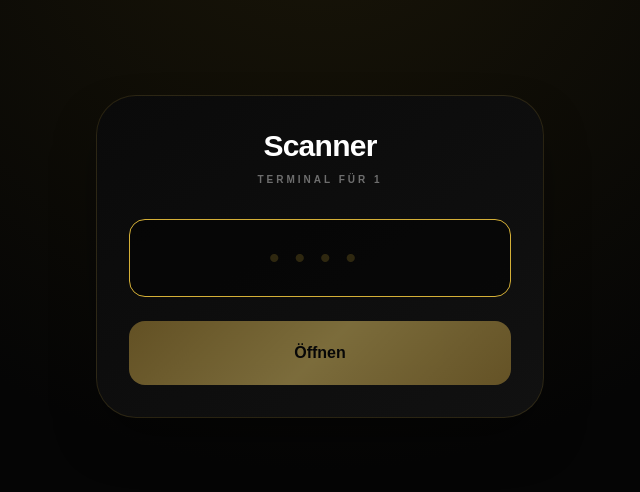
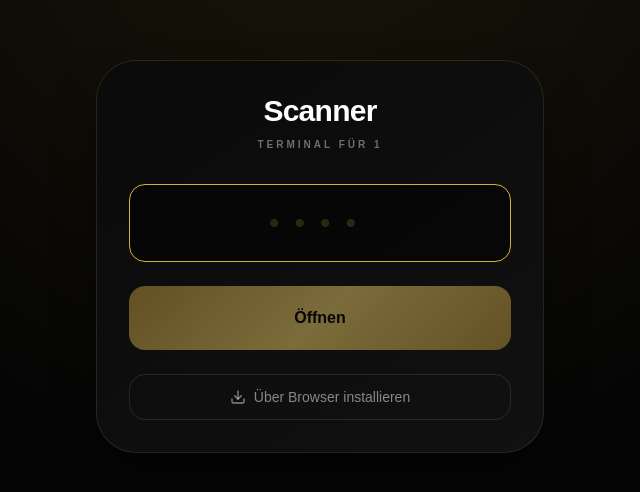
Before and after one commit to AbdellatifBaou/Loyality_Card_Sys, a Next.js app: page /1 in a window 1280 px wide. Shown: the part 144-636 px from the top of the page, without its empty margins (320-960 px from the left). Built offline with nearby package versions, Linux system fonts and the light colour scheme; no server answers.

Commit message:
Force show install button if not standalone and improve PWA detection

```diff
--- a/src/app/[slug]/layout.tsx
+++ b/src/app/[slug]/layout.tsx
@@ -2,6 +2,7 @@ import { Metadata } from 'next';
 import { supabase } from '@/lib/supabase';
 
 export async function generateMetadata({ params }: { params: Promise<{ slug: string }> }): Promise<Metadata> {
+  try {
     const { slug } = await params;
 
     const { data: merchant } = await supabase
@@ -16,6 +17,13 @@ export async function generateMetadata({ params }: { params: Promise<{ slug: str
       title: `${name} Scanner`,
       manifest: `/api/manifest/${slug}?type=scanner`,
     };
+  } catch (error) {
+    console.error('Metadata error:', error);
+    return {
+      title: 'Scanner',
+      manifest: '/manifest.json', // Fallback to original
+    };
+  }
 }
 
 export default function ScannerLayout({
--- a/src/app/[slug]/page.tsx
+++ b/src/app/[slug]/page.tsx
@@ -21,11 +21,19 @@ export default function MerchantScannerPage({ params }: { params: Promise<{ slug
   const [deferredPrompt, setDeferredPrompt] = useState<any>(null);
   const [isIOS, setIsIOS] = useState(false);
   const [showIOSHint, setShowIOSHint] = useState(false);
+  const [isStandalone, setIsStandalone] = useState(false);
 
   // Capture the PWA install prompt event
   useEffect(() => {
     const isIOSDevice = /iphone|ipad|ipod/.test(window.navigator.userAgent.toLowerCase());
     setIsIOS(isIOSDevice);
+
+    const checkStandalone = () => {
+      const standalone = window.matchMedia('(display-mode: standalone)').matches || (window.navigator as any).standalone === true;
+      setIsStandalone(standalone);
+    };
+
+    checkStandalone();
 
     const handler = (e: any) => {
       e.preventDefault();
@@ -42,6 +50,8 @@ export default function MerchantScannerPage({ params }: { params: Promise<{ slug
       if (outcome === 'accepted') setDeferredPrompt(null);
     } else if (isIOS) {
       setShowIOSHint(true);
+    } else {
+      alert('Um die App zu installieren, öffne das Browser-Menü (drei Punkte oder Teilen-Icon) und wähle "Zum Startbildschirm hinzufügen".');
     }
   };
 
@@ -179,9 +189,10 @@ export default function MerchantScannerPage({ params }: { params: Promise<{ slug
             </button>
           </form>
 
-          {(deferredPrompt || isIOS) && (
-            <button onClick={handleInstall} className="w-full mt-6 py-3 rounded-2xl border border-white/10 text-white/50 text-sm font-medium">
-              <Download size={16} className="inline mr-2" /> App installieren
+          {!isStandalone && (
+            <button onClick={handleInstall} className="w-full mt-6 py-3 rounded-2xl border border-white/10 text-white/50 text-sm font-medium flex items-center justify-center gap-2">
+              <Download size={16} />
+              {deferredPrompt || isIOS ? 'App installieren' : 'Über Browser installieren'}
             </button>
           )}
 
--- a/src/app/dashboard/[slug]/layout.tsx
+++ b/src/app/dashboard/[slug]/layout.tsx
@@ -2,6 +2,7 @@ import { Metadata } from 'next';
 import { supabase } from '@/lib/supabase';
 
 export async function generateMetadata({ params }: { params: Promise<{ slug: string }> }): Promise<Metadata> {
+  try {
     const { slug } = await params;
 
     const { data: merchant } = await supabase
@@ -16,6 +17,13 @@ export async function generateMetadata({ params }: { params: Promise<{ slug: str
       title: `${name} Dashboard`,
       manifest: `/api/manifest/${slug}?type=dashboard`,
     };
+  } catch (error) {
+    console.error('Metadata error:', error);
+    return {
+      title: 'Dashboard',
+      manifest: '/manifest.json',
+    };
+  }
 }
 
 export default function DashboardSlugLayout({
```
Lines whose indentation alone changed are shown as unchanged.
